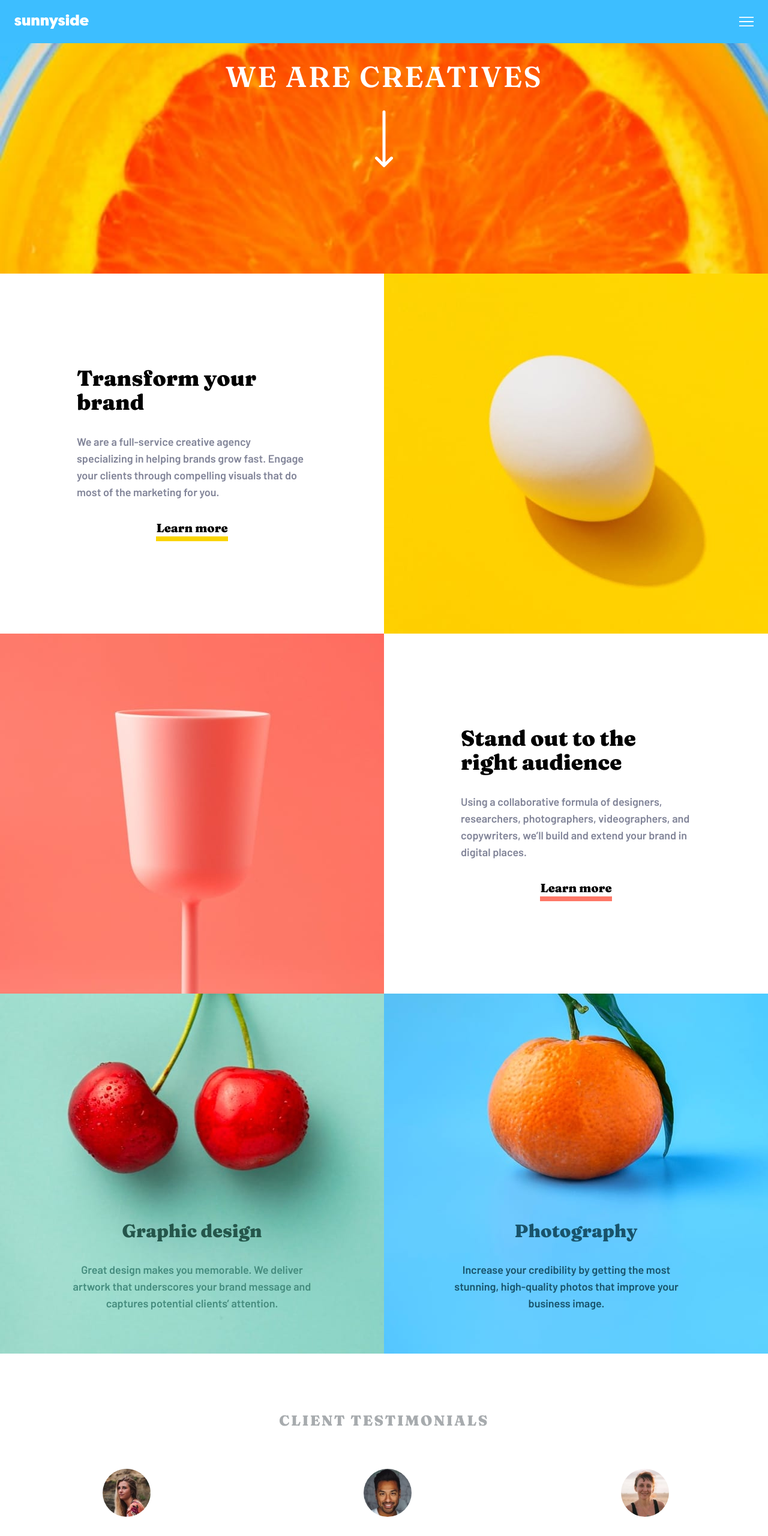
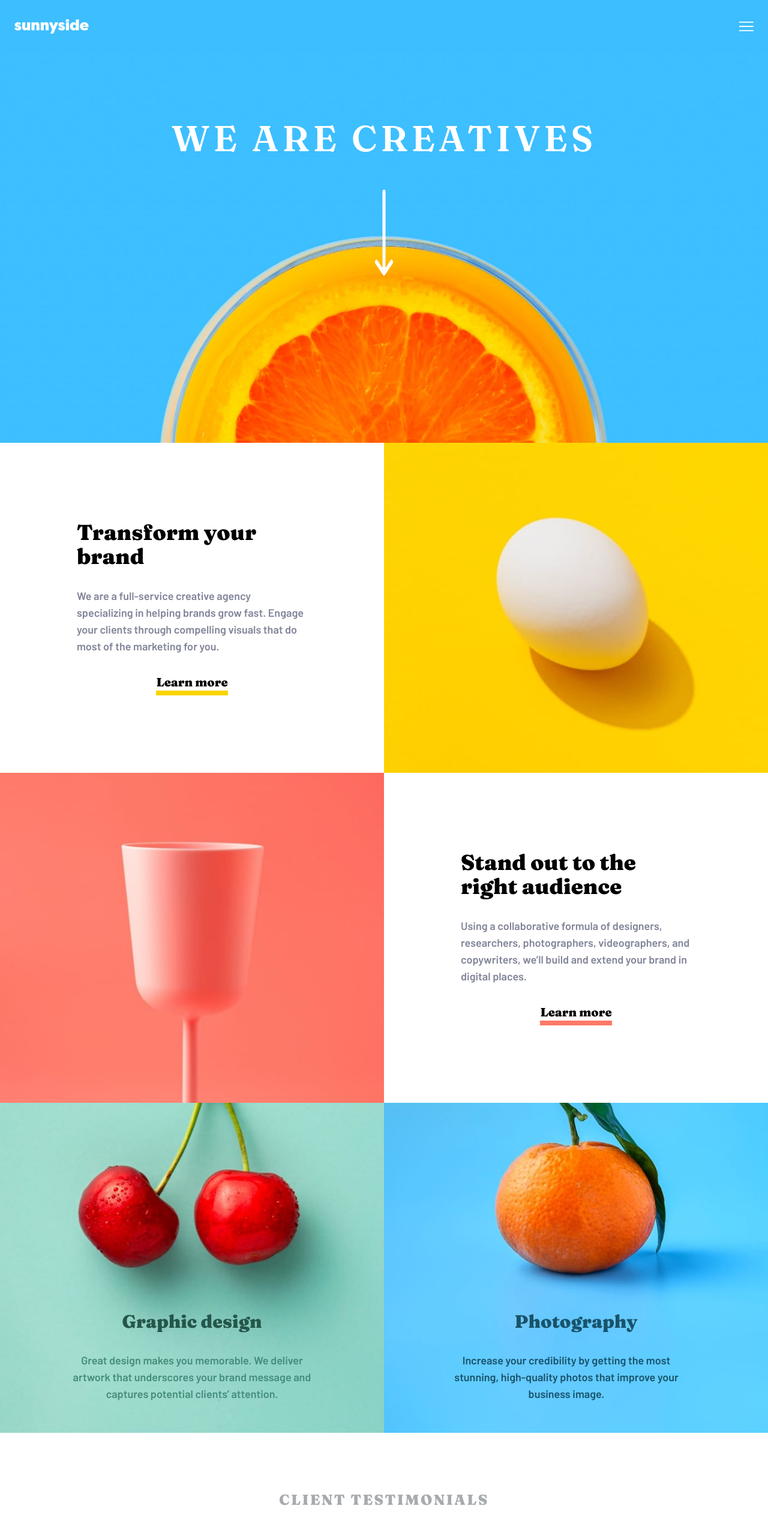
Before and after one commit to Luca-Sousa/Project-Sunnyside-Agency-Landing-Page-Main, a website: page index.html in a window 1280 px wide. Shown: the top 2560 px of the page at 60% size. Drawn offline with Linux system fonts and the light colour scheme.

Commit message:
Update Responsive Desktop

```diff
--- a/index.html
+++ b/index.html
@@ -10,11 +10,11 @@
 
   <link rel="stylesheet" href="src/output.css">
 </head>
-<body class="max-w-[1440px] mx-auto bg-col-header">
+<body class="max-w-[1440px] mx-auto bg-col-DB shadow-sd-body">
 
   <header class="bg-col-header">
 
-    <nav class="p-6">
+    <nav class="px-6 py-8">
       <figure class="flex items-center justify-between">
         <img src="src/assets/images/logo.svg" alt="Image Logo" width="124" height="24">
         <img class="h-4 cursor-pointer" src="src/assets/images/icon-hamburger.svg" alt="Image Menu" width="24" height="18">
@@ -28,33 +28,34 @@
       </ul>
     </nav>
 
-    <section class="flex flex-col items-center h-96 bg-img-header-mb bg-cover bg-left-bottom bg-no-repeat pt-8">
-      <h2 class="uppercase font-Fraunces font-semibold text-5xl text-center
-      text-col-W tracking-wider">We are creatives</h2>
-      <img class="mt-8" src="src/assets/images/icon-arrow-down.svg" alt="Image Icon Arrow Down" width="30" height="114">
+    <section class="pt-[400px] flex justify-center bg-img-header-mb bg-cover bg-bottom relative 2xs:pt-[500px] xs:pt-[550px] sm:pt-[600px] md:pt-[650px] md:bg-img-header-dk">
+      <div class="max-w-sm flex flex-col items-center absolute top-10 gap-8 md:top-28 md:max-w-full md:gap-14">
+        <h2 class="uppercase font-Fraunces font-semibold text-5xl text-center text-col-W tracking-widest xs:text-6xl">We are creatives</h2>
+        <img class="2xs:h-32 xs:h-36" src="src/assets/images/icon-arrow-down.svg" alt="Image Icon Arrow Down" width="30" height="114">
+      </div>
     </section>
   </header>
 
   <main class="bg-col-W">
     <div class="flex flex-col md:flex-row md:flex-wrap">
 
-      <figure class="md:basis-1/2 md:order-2 md:h-[500px] lg:h-[600px]">
+      <figure class="md:basis-1/2 md:order-2 md:h-[500px] lg:h-[550px]">
         <img class="w-full max-h-[400px] object-cover object-center sm:max-h-[450px] md:hidden" src="src/assets/mobile/image-transform.jpg">
         <img class="hidden w-full h-full object-cover object-center md:block" src="src/assets/desktop/image-transform.jpg" alt="">
       </figure>
 
-      <section class="max-w-xs mx-auto flex flex-col text-center py-10 space-y-8 sm:max-w-sm sm:py-16 md:basis-1/2 md:order-1 md:h-[500px] md:justify-center lg:h-[600px] lg:text-left">
+      <section class="max-w-xs mx-auto flex flex-col text-center px-4 py-10 space-y-8 sm:max-w-sm sm:py-16 md:basis-1/2 md:order-1 md:h-[500px] md:justify-center lg:h-[550px] lg:text-left lg:px-0">
         <h2 class="font-Fraunces font-black text-3xl lg:text-4xl">Transform your brand</h2>
         <p class="font-Barlow font-semibold text-lg text-col-DGB">We are a full-service creative agency specializing in helping brands grow fast. Engage your clients through compelling visuals that do most of the marketing for you.</p>
         <button class="mx-auto font-Fraunces font-black text-xl border-b-8 border-col-Y">Learn more</button>
       </section>
 
-      <figure class="md:basis-1/2 md:order-3 md:h-[500px] lg:h-[600px]">
+      <figure class="md:basis-1/2 md:order-3 md:h-[500px] lg:h-[550px]">
         <img class="w-full max-h-[400px] object-cover object-center sm:max-h-[450px] md:hidden" src="src/assets/mobile/image-stand-out.jpg" alt="">
         <img class="hidden w-full h-full object-cover object-center md:block" src="src/assets/desktop/image-stand-out.jpg" alt="">
       </figure>
 
-      <section class="max-w-xs mx-auto flex flex-col text-center py-10 space-y-8 sm:max-w-sm sm:py-16 md:basis-1/2 md:order-4 md:h-[500px] md:justify-center lg:h-[600px] lg:text-left">
+      <section class="max-w-xs mx-auto flex flex-col text-center px-4 py-10 space-y-8 sm:max-w-sm sm:py-16 md:basis-1/2 md:order-4 md:h-[500px] md:justify-center lg:h-[550px] lg:text-left lg:px-0">
         <h2 class="font-Fraunces font-black text-3xl lg:text-4xl">Stand out to the right audience</h2>
         <p class="font-Barlow font-semibold text-lg text-col-DGB">Using a collaborative formula of designers, researchers, photographers, videographers, and copywriters, we’ll build and extend your brand in digital places.</p>
         <button class="mx-auto font-Fraunces font-black text-xl border-b-8 border-col-SR">Learn more</button>
@@ -62,15 +63,15 @@
     </div>
 
     <div class="flex flex-col md:flex-row">
-      <div class="pt-[600px] bg-img-section1-mb bg-cover bg-center relative sm:pt-[700px] md:basis-1/2 md:bg-img-section1-dk md:pt-[500px] lg:pt-[600px]">
-        <section class="w-full absolute left-1/2 -translate-x-1/2 top-[63%] max-w-sm text-center space-y-8 px-4 sm:max-w-md">
+      <div class="pt-[600px] bg-img-section1-mb bg-cover bg-top relative 2xs:pt-[700px] xs:bg-center md:basis-1/2 md:bg-img-section1-dk md:pt-[500px] lg:pt-[550px]">
+        <section class="w-full absolute left-1/2 -translate-x-1/2 top-[63%] 2xs:top-[73%] xs:top-[63%] max-w-sm text-center space-y-8 px-4 sm:max-w-md">
           <h2 class="font-Fraunces font-black text-3xl text-col-DDC">Graphic design</h2>
           <p class="font-Barlow font-semibold text-lg text-col-DMC">Great design makes you memorable. We deliver artwork that underscores your brand message and captures potential clients’ attention.</p>
         </section>
       </div>
 
-      <div class="pt-[600px] bg-img-section2-mb bg-cover bg-center relative sm:pt-[700px] md:basis-1/2 md:bg-img-section2-dk md:pt-[500px] lg:pt-[600px]">
-        <section class="w-full absolute left-1/2 -translate-x-1/2 top-[63%] max-w-sm text-center space-y-8 px-4 text-col-DB sm:max-w-md">
+      <div class="pt-[600px] bg-img-section2-mb bg-cover bg-top relative 2xs:pt-[700px] xs:bg-center md:basis-1/2 md:bg-img-section2-dk md:pt-[500px] lg:pt-[550px]">
+        <section class="w-full absolute left-1/2 -translate-x-1/2 top-[63%] 2xs:top-[73%] xs:top-[63%] max-w-sm text-center space-y-8 px-4 text-col-DB sm:max-w-md">
           <h2 class="font-Fraunces font-black text-3xl">Photography</h2>
           <p class="max-w-sm font-Barlow font-semibold text-lg">Increase your credibility by getting the most stunning, high-quality photos that improve your business image.</p>
         </section>
@@ -80,7 +81,7 @@
     <div class="px-4 py-14 text-center md:py-24 md:px-8">
         <h2 class="uppercase tracking-widest font-Fraunces font-black text-xl text-col-GB sm:text-2xl">Client testimonials</h2>
 
-        <div class="flex flex-col max-w-sm mx-auto py-16 gap-14 sm:max-w-md md:flex-row md:max-w-full">
+        <div class="flex flex-col max-w-sm mx-auto py-16 gap-14 sm:max-w-md md:flex-row md:max-w-full lg:px-20">
 
           <div class="flex flex-col justify-between gap-y-8">
             <div class="space-y-8">
@@ -141,8 +142,8 @@
   <footer class="bg-col-footer px-6 py-16 space-y-16 md:px-0">
 
     <nav class="flex flex-col items-center gap-8">
-      <figure class="h-12">
-        <img class="h-full" src="src/assets/images/logo.svg" alt="" width="164">
+      <figure class="h-12 md:h-16">
+        <img class="h-full md:w-48" src="src/assets/images/logo.svg" alt="" width="164">
       </figure>
 
       <ul class="max-w-sm w-full flex justify-between font-Barlow font-semibold text-lg text-col-DMC md:max-w-md lg:max-w-lg">
@@ -153,11 +154,11 @@
       </ul>
     </nav>
 
-    <figure class="max-w-xs mx-auto w-full flex justify-evenly px-14 sm:px-4 md:px-0">
-      <img class="cursor-pointer" src="src/assets/images/icon-facebook.svg" alt="">
-      <img class="cursor-pointer" src="src/assets/images/icon-instagram.svg" alt="">
-      <img class="cursor-pointer" src="src/assets/images/icon-twitter.svg" alt="">
-      <img class="cursor-pointer" src="src/assets/images/icon-pinterest.svg" alt="">
+    <figure class="max-w-xs mx-auto w-full flex justify-evenly px-14 md:px-8">
+      <img class="cursor-pointer" src="src/assets/images/icon-facebook.svg" alt="" width="20" height="20">
+      <img class="cursor-pointer" src="src/assets/images/icon-instagram.svg" alt="" width="20" height="20">
+      <img class="cursor-pointer" src="src/assets/images/icon-twitter.svg" alt="" width="20" height="20">
+      <img class="cursor-pointer" src="src/assets/images/icon-pinterest.svg" alt="" width="20" height="20">
     </figure>
 
   </footer>
--- a/tailwind.config.js
+++ b/tailwind.config.js
@@ -25,8 +25,16 @@ module.exports = {
         'img-header-mb': "url('/src/assets/mobile/image-header.jpg')",
         'img-section1-mb': "url('/src/assets/mobile/image-graphic-design.jpg')",
         'img-section2-mb': "url('/src/assets/mobile/image-photography.jpg')",
+        'img-header-dk': "url('/src/assets/desktop/image-header.jpg')",
         'img-section1-dk': "url('/src/assets/desktop/image-graphic-design.jpg')",
         'img-section2-dk': "url('/src/assets/desktop/image-photography.jpg')"
+      },
+      screens: {
+        '2xs': '430px',
+        'xs': '600px'
+      },
+      boxShadow: {
+        'sd-body': 'rgba(0, 0, 0, 0.25) 0px 14px 28px, rgba(0, 0, 0, 0.22) 0px 10px 10px;'
       },
     },
   },
```
Also changed, not shown: src/output.css.
